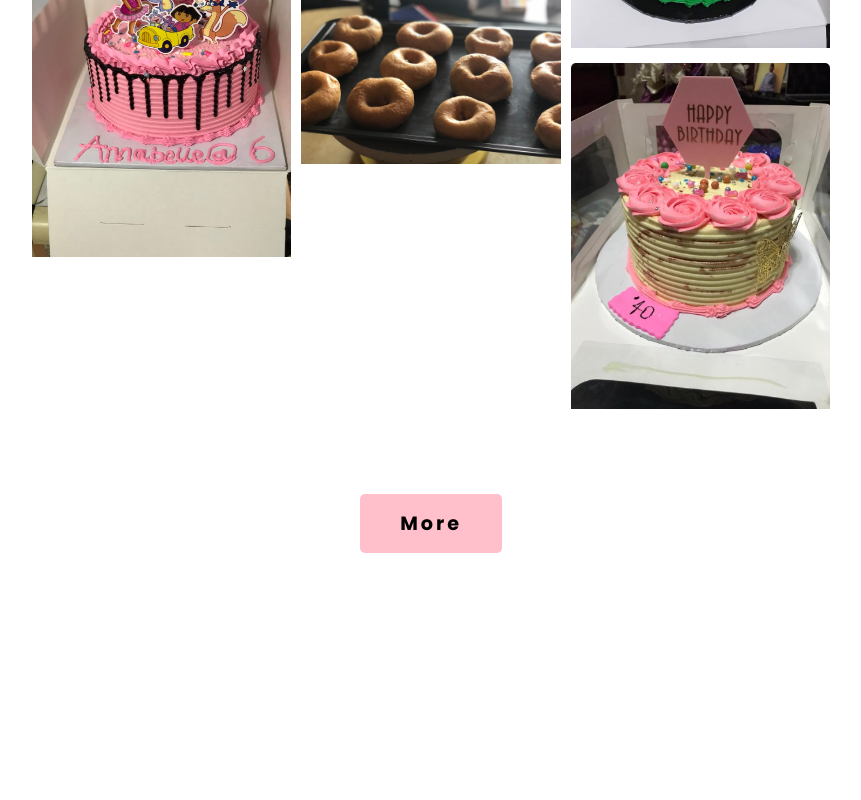
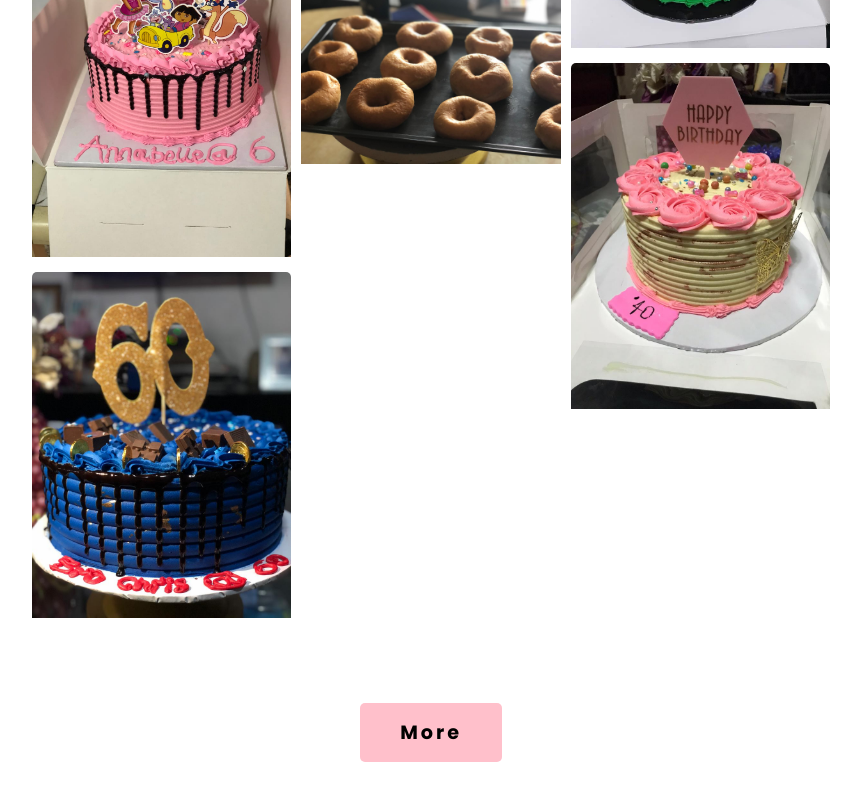
Before and after one commit to Cole-showers7/cb-project, a plain HTML site: page gallery.html in a window 1280 px wide. Shown: the part 1250-2050 px from the top of the page, without its empty margins (68-929 px from the left). Before the commit the page ends 1843 px from the top, so only its background shows below. Drawn offline with Linux system fonts and the light colour scheme; a web font is replaced by a local one.

```diff
--- a/gallery.html
+++ b/gallery.html
@@ -139,6 +139,7 @@
         <img src="/images-cb/WhatsApp Image 2021-12-22 at 6.38.41 PM (2).jpeg">
         <img src="/images-cb/WhatsApp Image 2021-12-22 at 6.38.41 PM (3).jpeg">
         <img src="/images-cb/WhatsApp Image 2021-12-22 at 6.38.42 PM.jpeg">
+        <img src="/images-cb/WhatsApp Image 2021-12-22 at 6.38.39 PM.jpeg">
       </div>
       <div class="dream">
         <img src="/images-cb/WhatsApp Image 2021-12-22 at 6.38.43 PM (1).jpeg">
```
